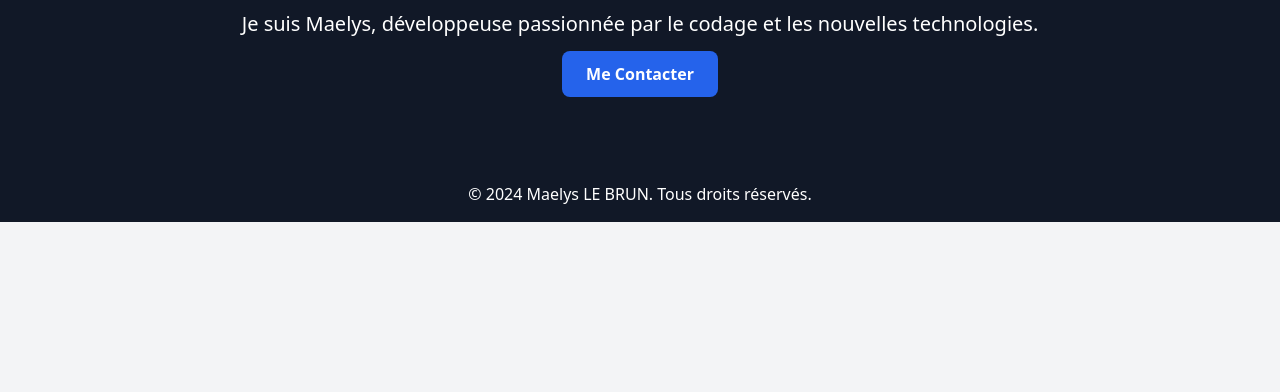
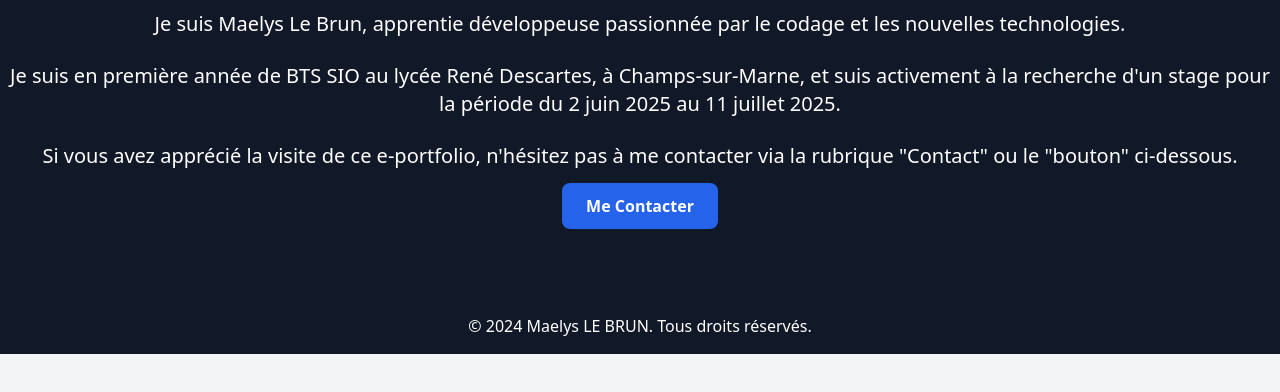
Before and after one commit to MaelysLeBrun/Maelys-Le-Brun, a plain HTML site: page index.html in a window 1280 px wide. Shown: the part 230-622 px from the top of the page. Drawn offline with nearby package versions, Linux system fonts and the light colour scheme.

Commit message:
Update index.html

```diff
--- a/index.html
+++ b/index.html
@@ -32,7 +32,9 @@
     <section id="hero" class="bg-gray-900 text-white text-center py-20">
         <div class="container mx-auto">
             <h2 class="text-4xl font-bold mb-4">Bienvenue sur mon e-portfolio</h2>
-            <p class="text-xl mb-6">Je suis Maelys, développeuse passionnée par le codage et les nouvelles technologies.</p>
+            <p class="text-xl mb-6">Je suis Maelys Le Brun, apprentie développeuse passionnée par le codage et les nouvelles technologies.</p>
+            <p class="text-xl mb-6">Je suis en première année de BTS SIO au lycée René Descartes, à Champs-sur-Marne, et suis activement à la recherche d'un stage pour la période du 2 juin 2025 au 11 juillet 2025.</p>
+            <p class="text-xl mb-6">Si vous avez apprécié la visite de ce e-portfolio, n'hésitez pas à me contacter via la rubrique "Contact" ou le "bouton" ci-dessous.</p>
             <a href="contact.html" class="bg-blue-600 px-6 py-3 rounded-lg text-white font-semibold hover:bg-blue-500">Me Contacter</a>
         </div>
     </section>
```
